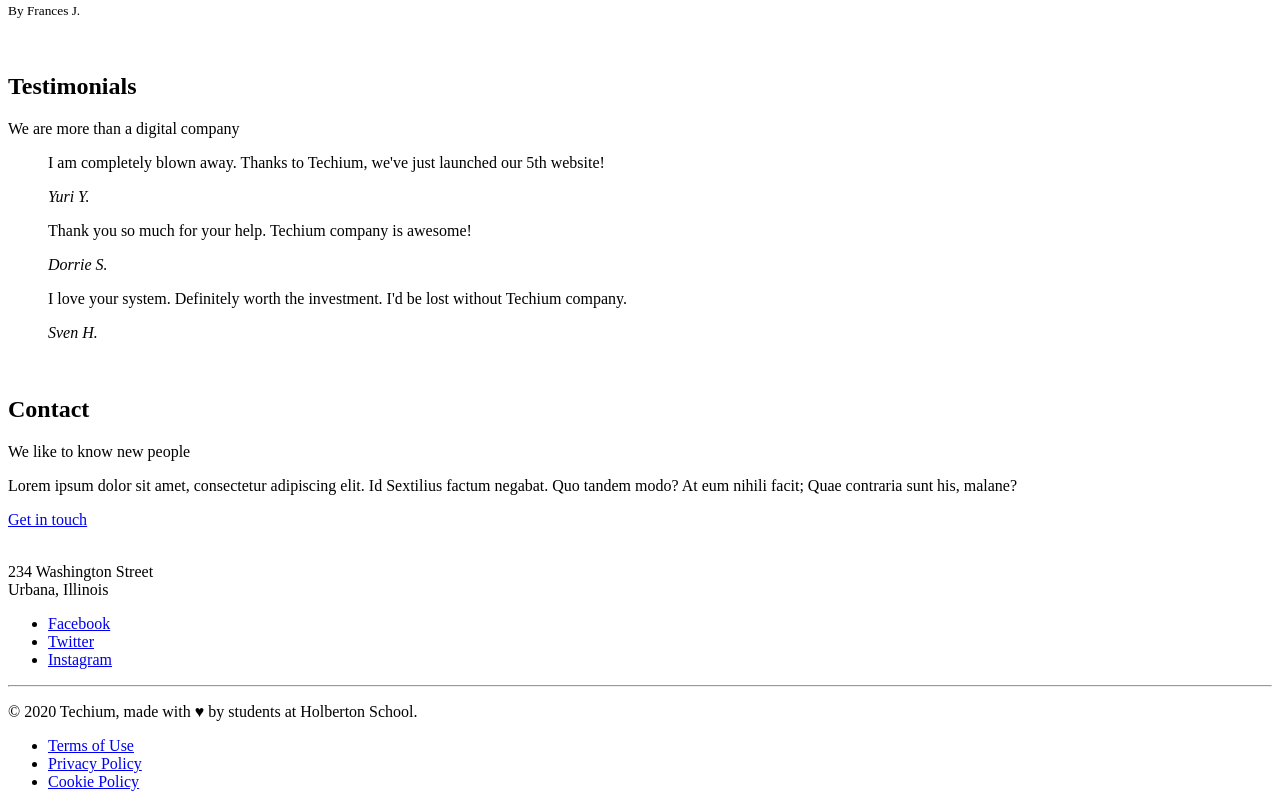
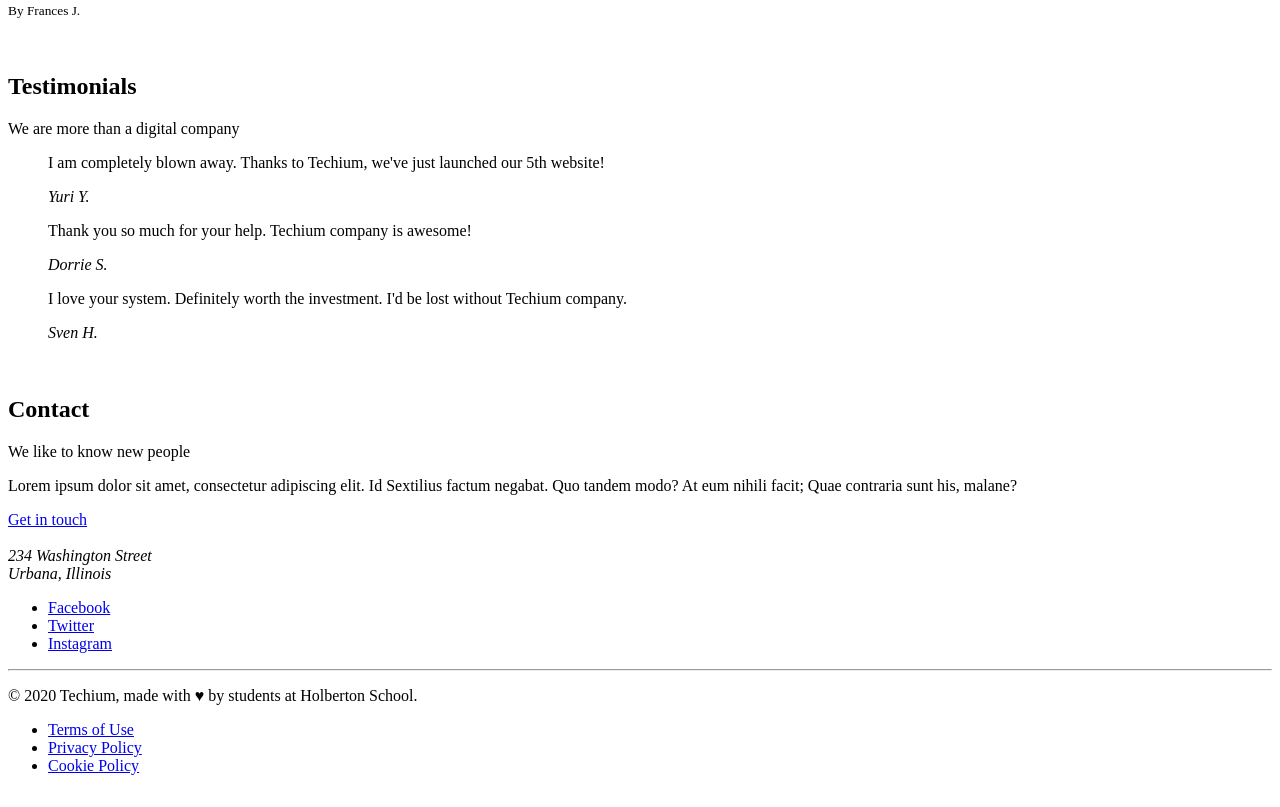
Before and after one commit to Jimwall0/atlas-web_front_end, a plain HTML site: page html_advanced/31-index.html in a window 1280 px wide. Shown: the part 1973-2780 px from the top of the page. Drawn offline with Linux system fonts and the light colour scheme.

Commit message:
address tag

```diff
--- a/html_advanced/31-index.html
+++ b/html_advanced/31-index.html
@@ -178,7 +178,11 @@
     <br>
     <!-- Footer -->
         <footer>
-            <p>234 Washington Street<br>Urbana, Illinois</p>
+            <address>
+                234 Washington Street
+                <br>
+                Urbana, Illinois
+            </address>
             <div>
                 <ul>
                     <li><a href="https://www.facebook.com/HolbertonSchool/">Facebook</a></li>
```
